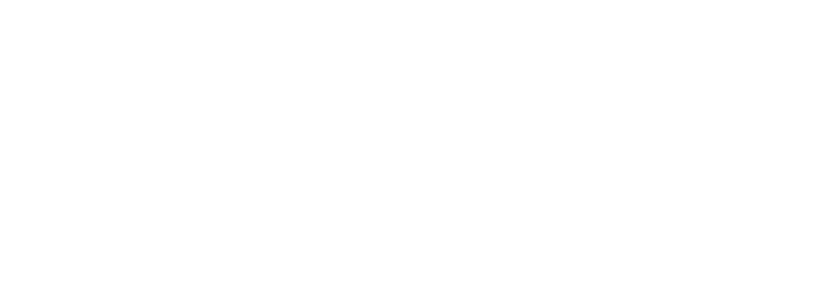
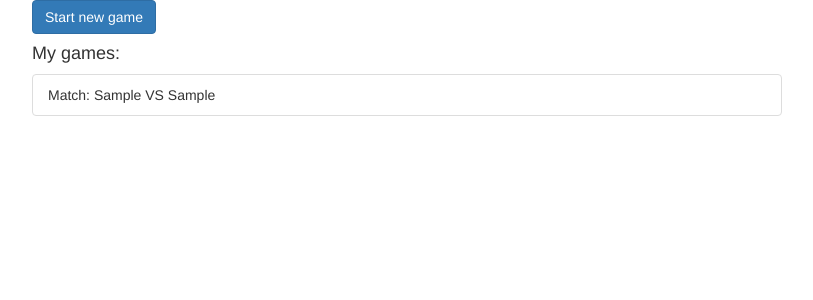
Before and after one commit to VlasovVitaly/goroda, a Django app: page / in a window 1280 px wide. Before the commit the part shown is empty. Shown: the top 300 px of the page, without its empty margins (233-1046 px from the left). Run offline with Django 3.2, Linux system fonts and the light colour scheme; a user stored in the database is signed in; tables that the repository leaves empty hold one stand-in row (values such as "Sample post"); some libraries are stand-ins or nearby versions.

Commit message:
Initial start page template

```diff
--- a/game/templates/game/start_page.html
+++ b/game/templates/game/start_page.html
@@ -2,7 +2,20 @@
 {% block html_title %}Start new game or view results{% endblock %}
 {% block content %}
 <div class="container">
-    <div class="col-md-8 col-md-offset-2" id="results">
+<div class="row">
+    <div class="col-md-8 col-md-offset-2">
+        <a href="{% url 'game:start' %}" class="btn btn-primary">Start new game</a>
+        {% if matches %}
+        <h4>My games:</h4>
+        <ul class="list-group">
+        {% for m in matches %}
+            {% if m.finished %}<li class="list-group-item">{{ m }}</li>
+            {% else %}<li class="list-group-item">{{ m }}. Game is on! <a href="{% url 'game:detail' m.id %}">Continue</a></li>
+            {% endif %}
+        {% endfor %}
+        </ul>
+        {% endif %}
     </div>
 </div>
+</div>
 {% endblock %}
--- a/game/views.py
+++ b/game/views.py
@@ -11,6 +11,8 @@
 @login_required
 def start_page(request):
     context = {}
+
+    context['matches'] = request.user.matches.all().order_by('finished', '-ended', '-started')
 
     return render(request, 'game/start_page.html', context=context)
 
```
